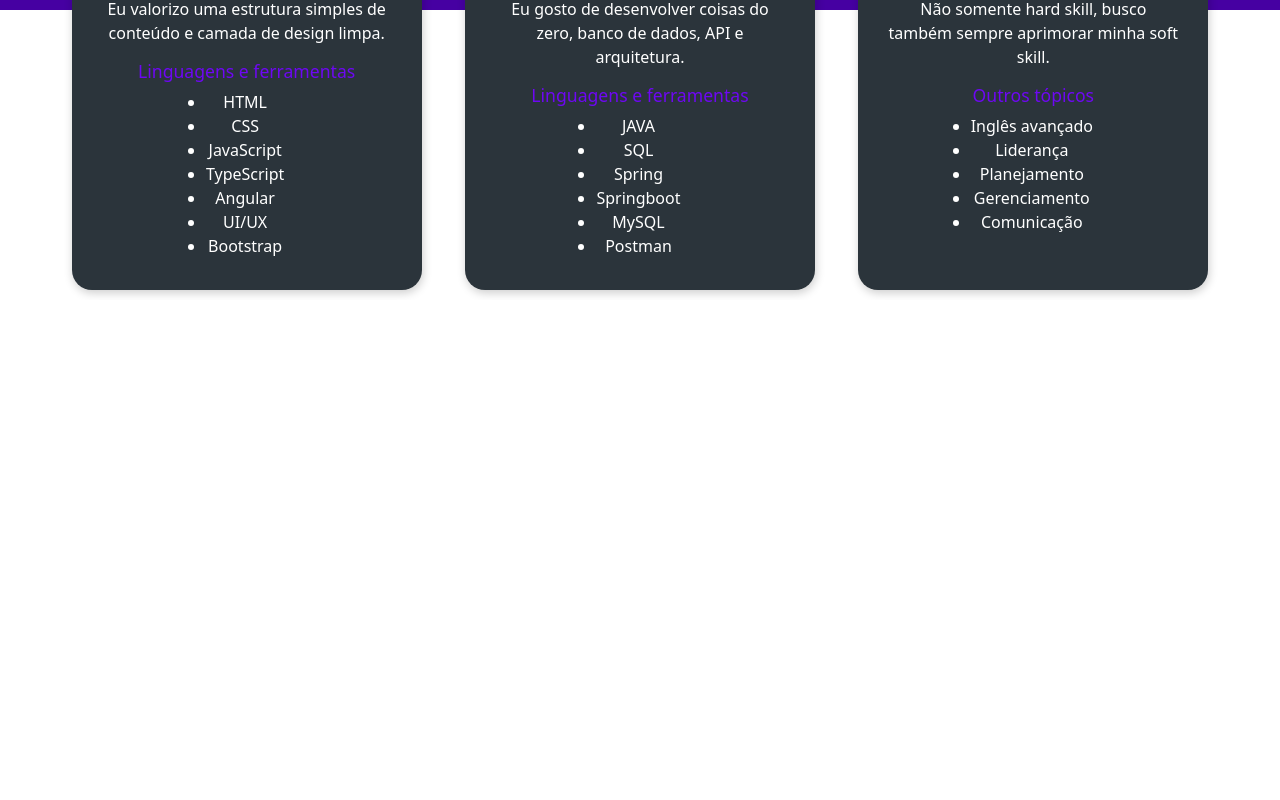
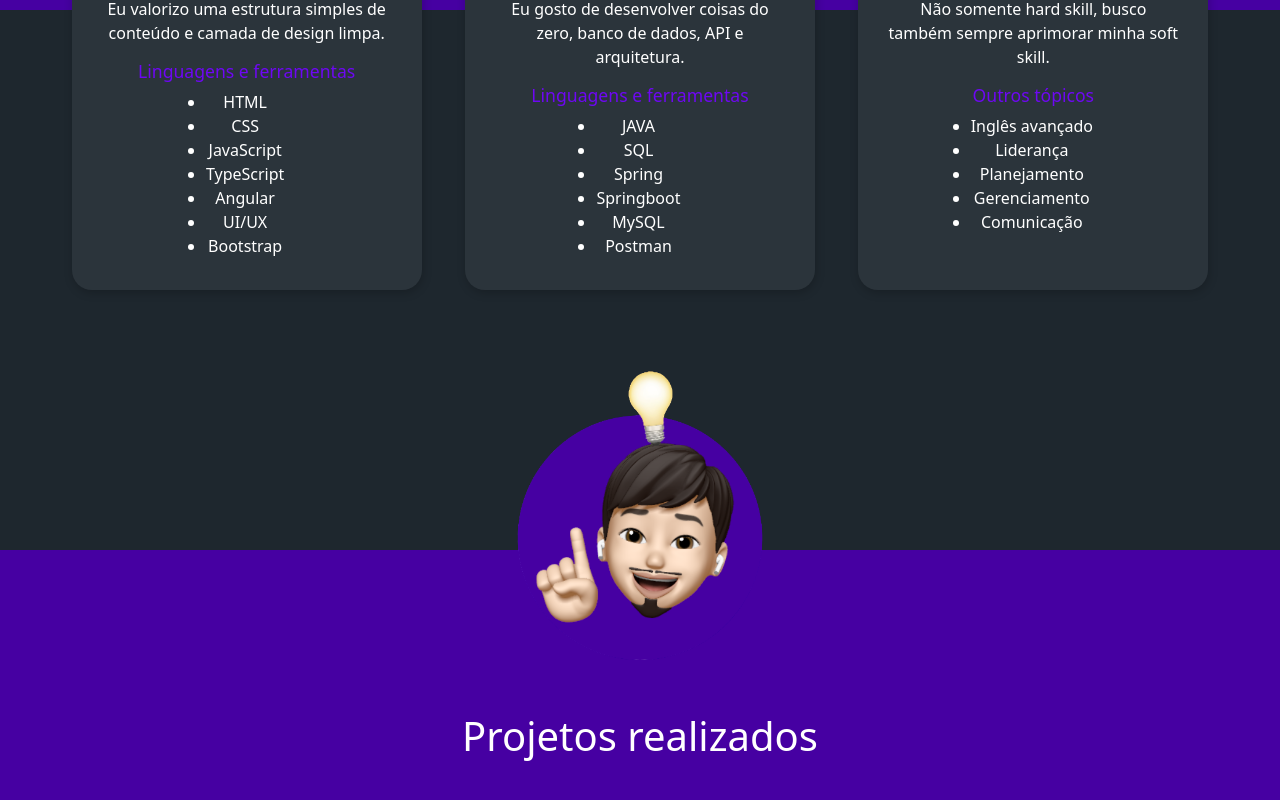
Before and after one commit to cabralcaio/Portfolio2.0, an Angular app: page /home in a window 1280 px wide. Shown: the part 982-1782 px from the top of the page. Before the commit the page ends 1282 px from the top, so only its background shows below. Built offline with nearby package versions, Linux system fonts and the light colour scheme.

Commit message:
Nova seção na home

```diff
--- a/src/app/components/habilities-cards/habilities-cards.component.css
+++ b/src/app/components/habilities-cards/habilities-cards.component.css
@@ -1,3 +1,7 @@
+body {
+    background-color: #1e272e;
+    padding-bottom: 220px;
+}
 .conteiner {
     display: flex;
     justify-content: space-around;
@@ -56,8 +60,14 @@
 @media screen and (max-width: 992px){
     .conteiner{
        flex-direction: column;
+       align-items: center;
    }
    .relative {
        width: 100%;
    }
 }
+@media screen and (max-width: 380px) {
+    .relative {
+        height: 500px;
+    }
+}
--- a/src/app/components/habilities-cards/habilities-cards.component.html
+++ b/src/app/components/habilities-cards/habilities-cards.component.html
@@ -1,3 +1,6 @@
+<body>
+
+
 <div class="conteiner">
         <mat-card class="example-card relative">
             <div class="box-habilities">
@@ -48,3 +51,4 @@
             </div>
         </mat-card>
 </div>
+</body>
--- a/src/app/views/home/home.component.css
+++ b/src/app/views/home/home.component.css
@@ -1,6 +1,7 @@
 body {
     background-color: #1e272e;
     margin-top: 80px;
+    height: 100vh;
 }
 
 .first-section {
@@ -56,21 +57,44 @@ body {
     background-color: #4600a2;
     color: white;
     align-content: center;
+    position: relative;
 }
 
 #img-me {
     margin-top: -100px;
+    position: relative;
+    z-index: 10;
 }
 
 .about-me-inside {
     padding: 100px 200px;
     padding-bottom: 200px;
     text-align: center;
+    position: relative;
+    z-index: 20;
 }
 
 .about-me-inside p{
     font-size: 16px;
     line-height: 1.5;
+}
+
+#project-title h1{
+    text-align: center;
+}
+#project-title {
+    padding-top: 100px;
+    margin-top: -110px;
+    background-color: #4600a2;
+    color: white;
+    align-content: center;
+    height: 280px;
+}
+.projects-call {
+    margin-top: -200px;
+}
+#projects {
+    margin-top: -250px;
 }
 @media screen and (max-width: 992px) {
     .first-section {
--- a/src/app/views/home/home.component.html
+++ b/src/app/views/home/home.component.html
@@ -24,4 +24,10 @@
     <section>
         <app-habilities-cards></app-habilities-cards>
     </section>
+    <div class="align-center projects-call">
+        <img src="./../../../assets/images/idea.png" alt="Caio mostra uma ideia" width="290px">
+    </div>
+    <div id="project-title">
+        <h1>Projetos realizados</h1>
+    </div>
 </body>
```
